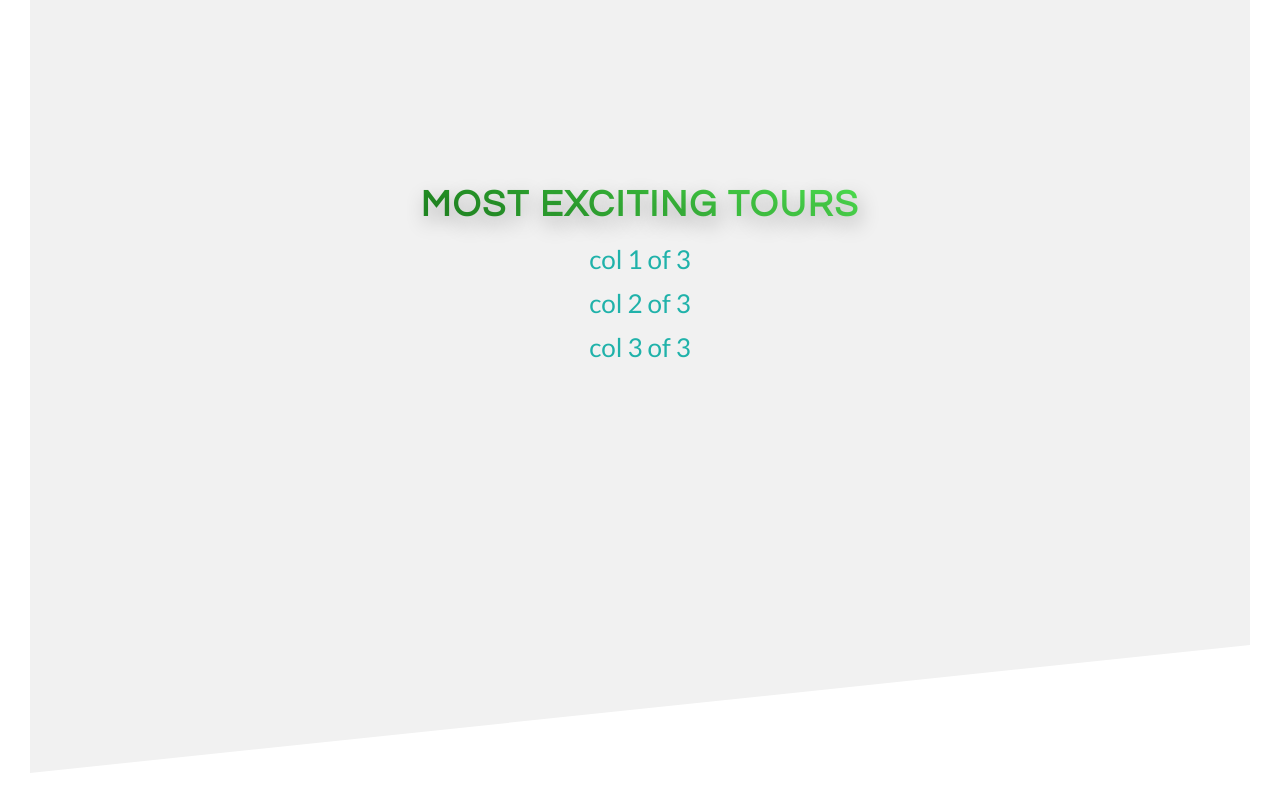
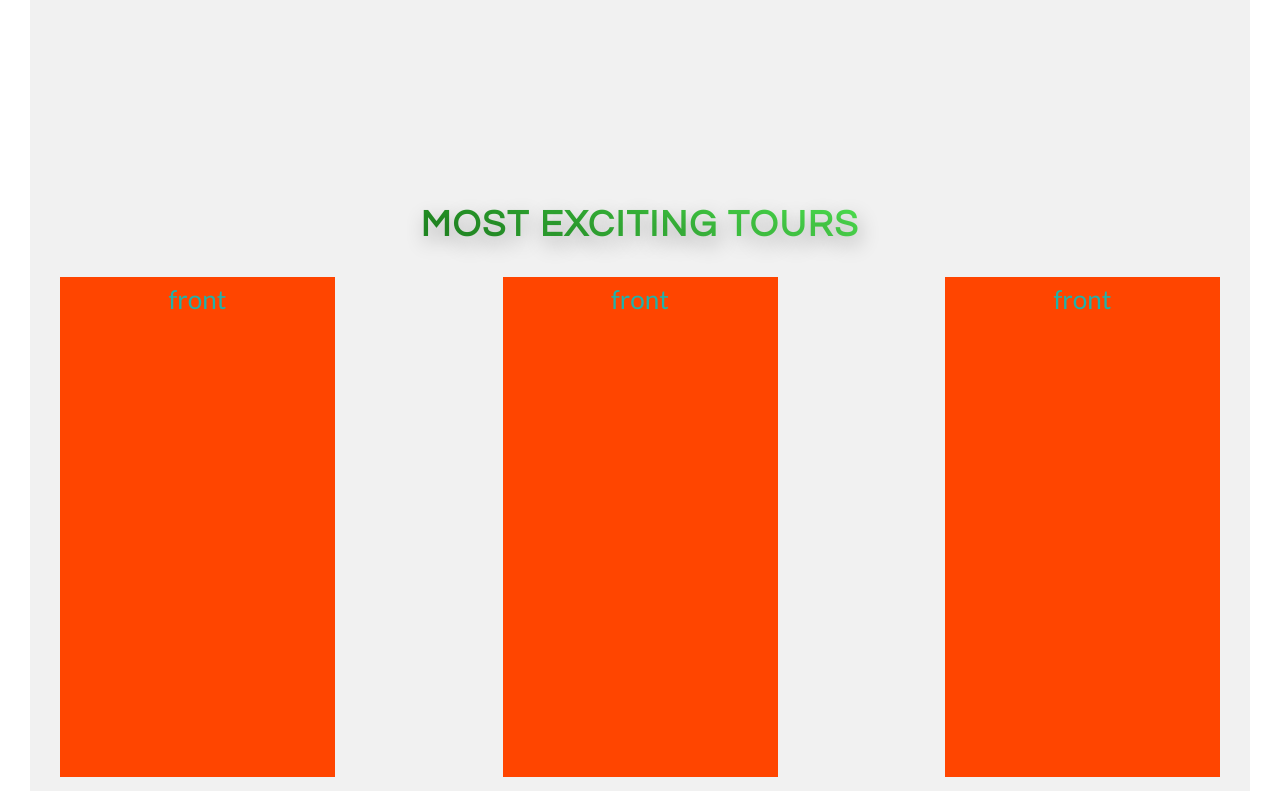
Before and after one commit to anuragmy/css-sass, a website: page index.html in a window 1280 px wide. Shown: the part 2006-2797 px from the top of the page. Drawn offline with Linux system fonts and the light colour scheme.

Commit message:
cards placed

```diff
--- a/index.html
+++ b/index.html
@@ -79,12 +79,32 @@
                     Most Exciting Tours
                 </h2>
                 <div class="section-tours__row">
-                    <div class="col-1-3">col 1 of 3</div>
-                    <div class="col-2-3">col 2 of 3</div>
-                    <div class="col-3-3">col 3 of 3</div>
+                    <div class="col-1-3">
+                        <div class="card">
+                            <div class="card__side">
+                                front
+                            </div>
+                        </div>
+                    </div>
+
+                    <div class="col-3-3">
+                            <div class="card">
+                                <div class="card__side">
+                                    front
+                                </div>
+                            </div>
+                        </div>
+                    <div class="col-2-3" style="margin:0 auto">
+                        <div class="card">
+                            <div class="card__side">
+                                front
+                            </div>
+                        </div>
+                    </div>
                 </div>
             </div>
         </section>
     </main>
 </body>
+
 </html>
--- a/sass/base/_typography.scss
+++ b/sass/base/_typography.scss
@@ -19,6 +19,7 @@ body {
     color: transparent;
     -webkit-background-clip: text;
     transition: all .3s;
+    margin-bottom: 2rem;
 
     &:hover {
         transform: skewX(-20deg) skewY(-4deg);
@@ -29,6 +30,7 @@ body {
     font-weight: 700;
     text-transform: uppercase;
     text-align: left;
+
 }
 
 .paragraph {
--- /dev/null
+++ b/sass/components/_card.scss
@@ -0,0 +1,11 @@
+.card {
+    height:50rem;
+    perspective: 150rem;
+    -moz-perspective: 150rem;
+    background-color: orangered;
+    transition: all 1s;
+
+    &:hover {
+        transform: rotateY(180deg);
+    }
+}
--- a/sass/layout/_grid.scss
+++ b/sass/layout/_grid.scss
@@ -40,7 +40,34 @@
 
 
 .section-tours__row {
-    max-width: $grid-width;
-    margin: 0 auto;
+    margin:0 auto;
+
+
+
+
+    .col-1-3 {
+        background-color:transparent;
+        float:left;
+        width: calc((100% - #{$gutter-horizontal}) / 4);
+        &:not(last-child) {
+            margin-right:10px;
+        }
+
+    }
+
+    .col-2-3 {
+        width: calc((100% - #{$gutter-horizontal}) / 4);
+
+    }
+    .col-3-3 {
+        width: calc((100% - #{$gutter-horizontal}) / 4);
+        float: right;
+
+    }
+
+
+
+
+
 
 }
--- a/sass/main.scss
+++ b/sass/main.scss
@@ -13,6 +13,7 @@
 @import "components/button";
 @import "components/composition";
 @import "components/feature-box";
+@import "components/card";
 
 @import "layout/header";
 @import "layout/grid";
--- a/sass/pages/_home.scss
+++ b/sass/pages/_home.scss
@@ -20,9 +20,14 @@
 .section-tours {
     background-color: #f1f1f1;
     padding:26rem 0 50rem 0;
-    margin-top: -10rem;
+
     transform: skewY(-6deg) translateY(-10rem);
     & > * {
         transform: skewY(6deg);
     }
+    &__row {
+
+    max-width: $grid-width;
+    margin: 0 auto;
+    }
 }
```
Also changed, not shown: css/index.css.
